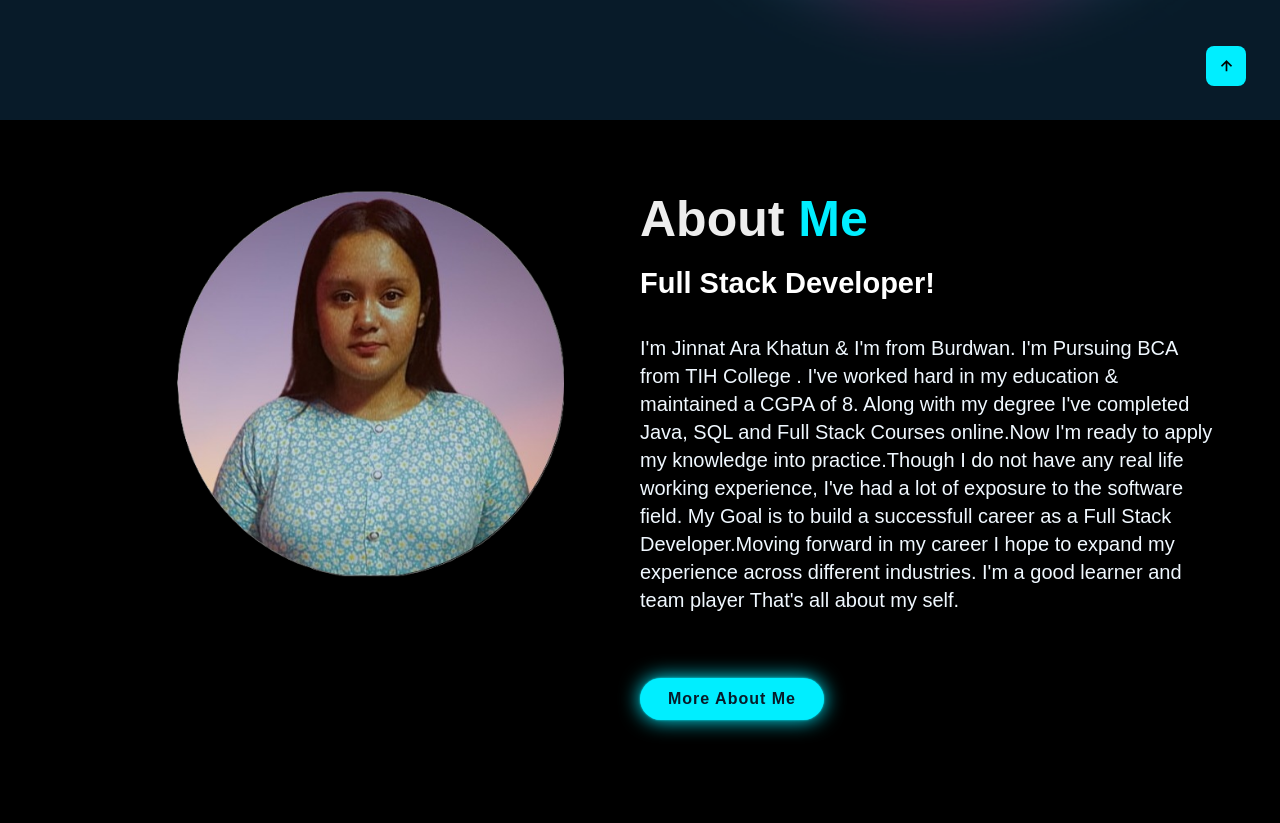
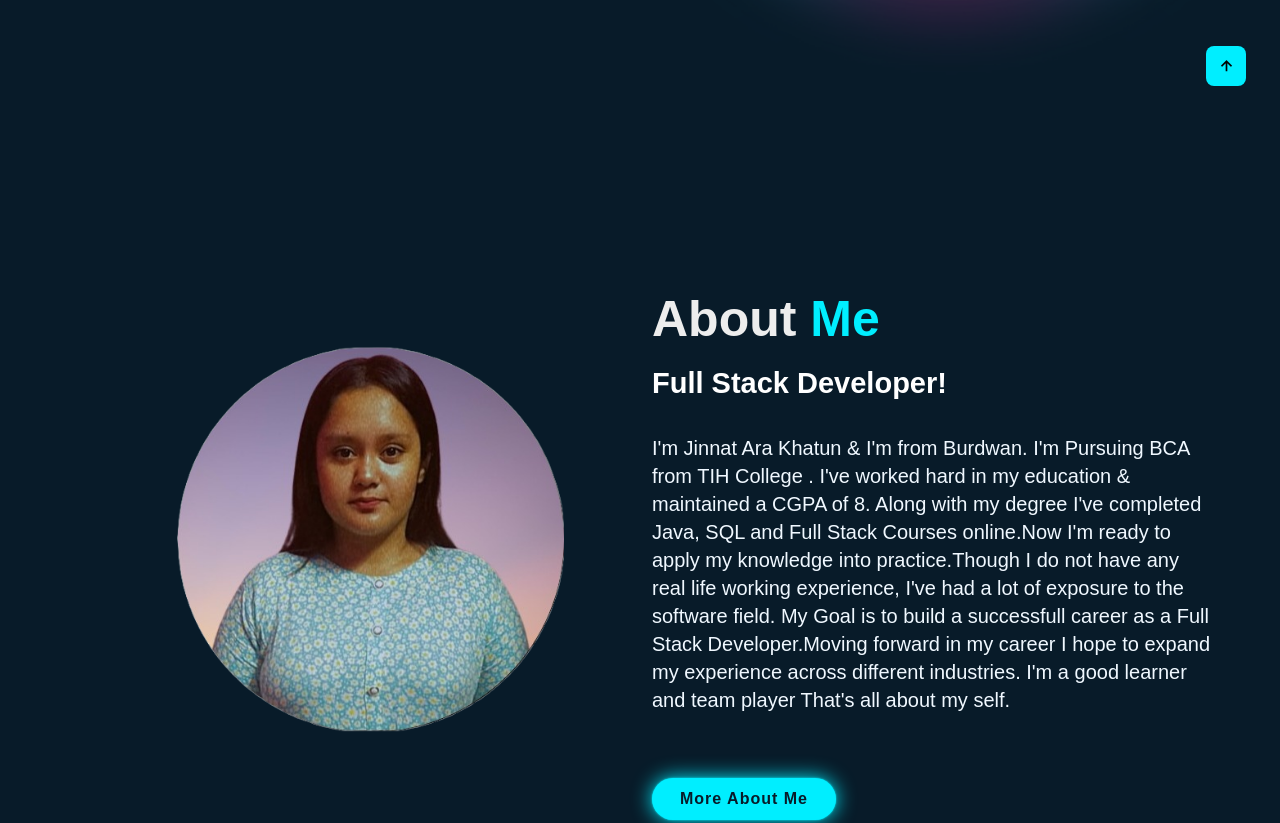
Before and after one commit to Jinnat36/Jinnat_ara_khatun_portfolio, a plain HTML site: page index.html in a window 1280 px wide. Shown: the part 680-1503 px from the top of the page. Drawn offline with nearby package versions, Linux system fonts and the light colour scheme.

Commit message:
Update style.css

```diff
--- a/style.css
+++ b/style.css
@@ -142,12 +142,11 @@ body{
 }
 
 .about{
-    /* display: grid;
+    display: grid;
     grid-template-columns: repeat(2, 1fr);
     align-items: center;
     padding-top: 2.2cm;
-    gap: 1.5rem; */
-    background-color: black;
+    gap: 1.5rem;
     display: grid;
     grid-template-columns: repeat(2, .5fr);
     /*align-items: center;*/
```
